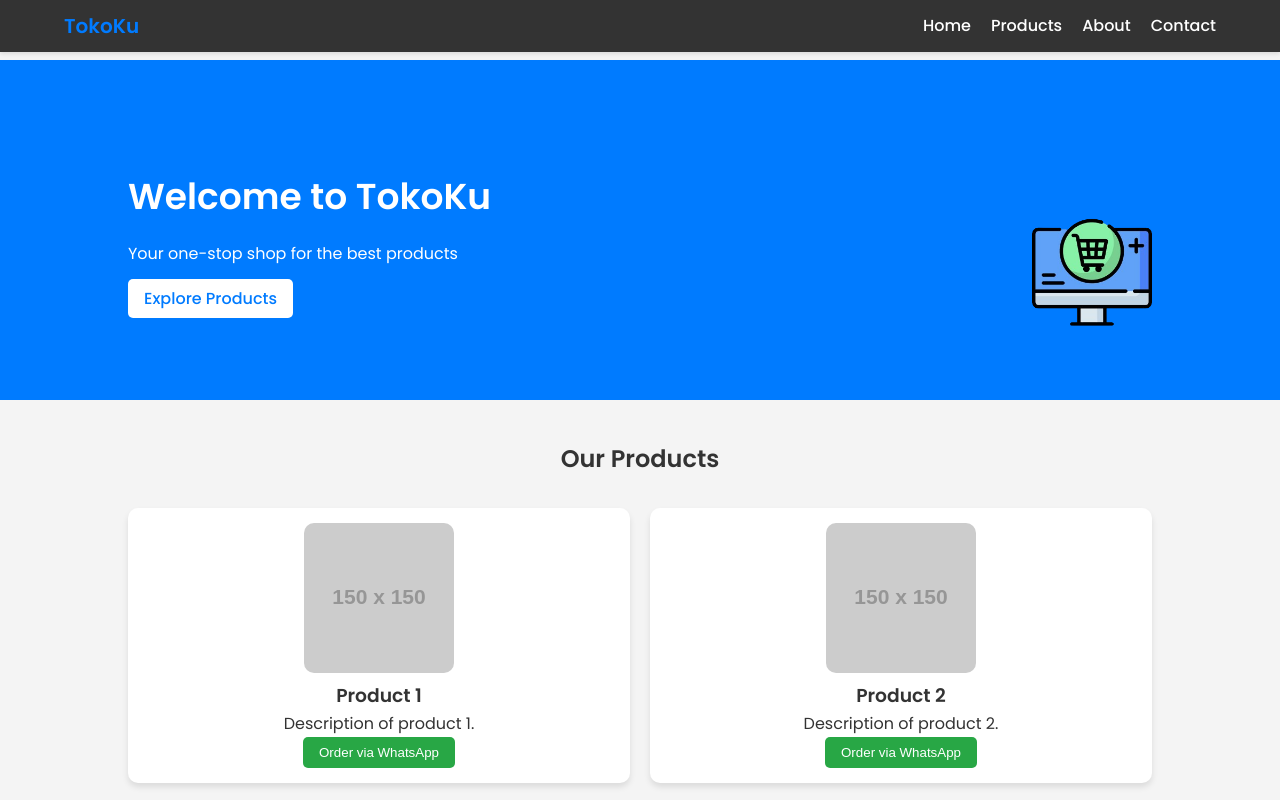
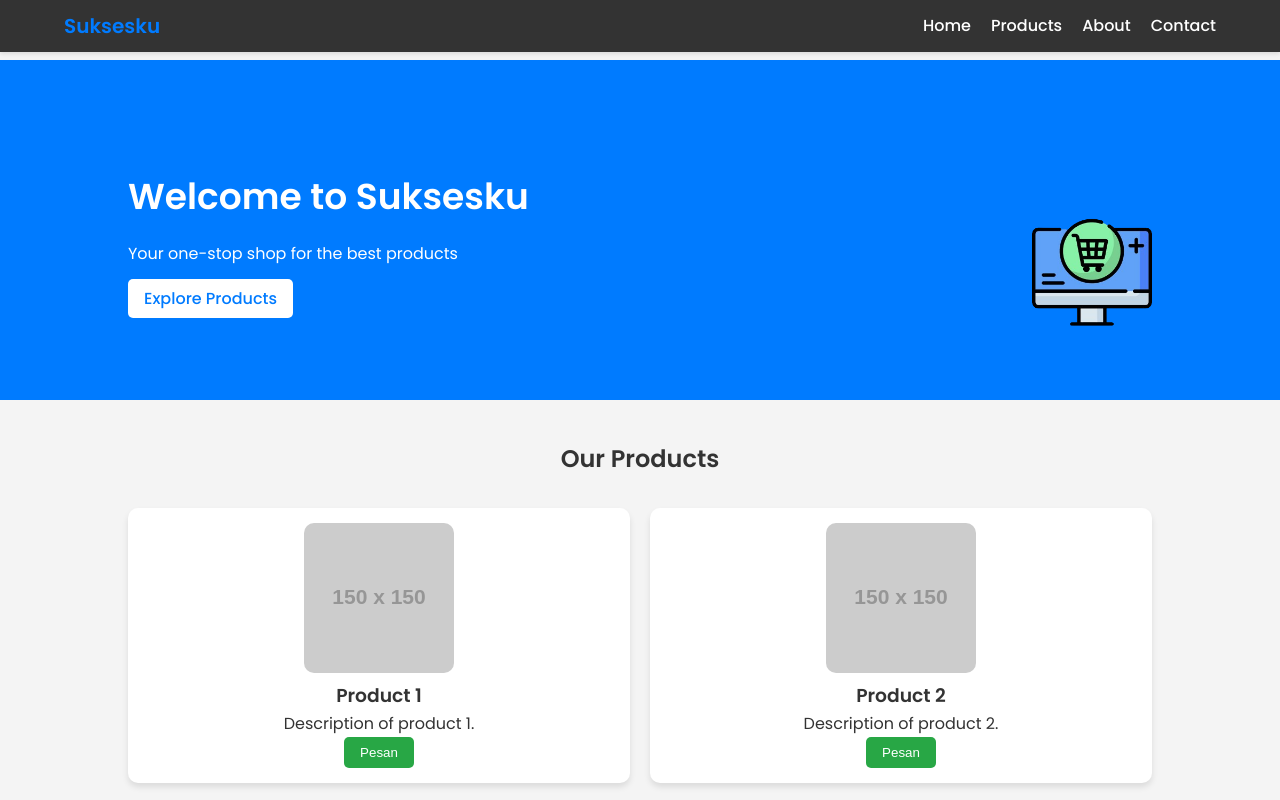
Before and after one commit to Haikalbotz/Sukseskuwebsite, a plain HTML site: page index.html in a window 1280 px wide. Shown: the top 800 px of the page. Drawn offline with nearby package versions, Linux system fonts and the light colour scheme; placeholder pictures from the web are drawn by us.

Commit message:
Add files via upload

```diff
--- a/index.html
+++ b/index.html
@@ -10,7 +10,7 @@
 <body>
     <!-- Navbar -->
     <nav class="navbar">
-        <div class="logo">TokoKu</div>
+        <div class="logo">Suksesku</div>
         <div class="menu-icon" onclick="toggleMenu()">&#9776;</div> <!-- Ikon garis tiga -->
         <ul class="nav-links">
             <li><a href="#home">Home</a></li>
@@ -23,7 +23,7 @@
     <!-- Hero Section -->
     <section id="home" class="hero">
         <div class="hero-content">
-            <h1>Welcome to TokoKu</h1>
+            <h1>Welcome to Suksesku</h1>
             <p>Your one-stop shop for the best products</p>
             <a href="#products" class="cta-button">Explore Products</a>
         </div>
@@ -40,13 +40,13 @@
                 <img src="https://via.placeholder.com/150" alt="Product 1">
                 <h3>Product 1</h3>
                 <p>Description of product 1.</p>
-                <button class="order-button" onclick="orderViaWhatsApp('Product 1')">Order via WhatsApp</button>
+                <button class="order-button" onclick="orderViaWhatsApp('Product 1')">Pesan</button>
             </div>
             <div class="product-card">
                 <img src="https://via.placeholder.com/150" alt="Product 2">
                 <h3>Product 2</h3>
                 <p>Description of product 2.</p>
-                <button class="order-button" onclick="orderViaWhatsApp('Product 2')">Order via WhatsApp</button>
+                <button class="order-button" onclick="orderViaWhatsApp('Product 2')">Pesan </button>
             </div>
             <!-- Tambahkan lebih banyak product card di sini -->
         </div>
```
